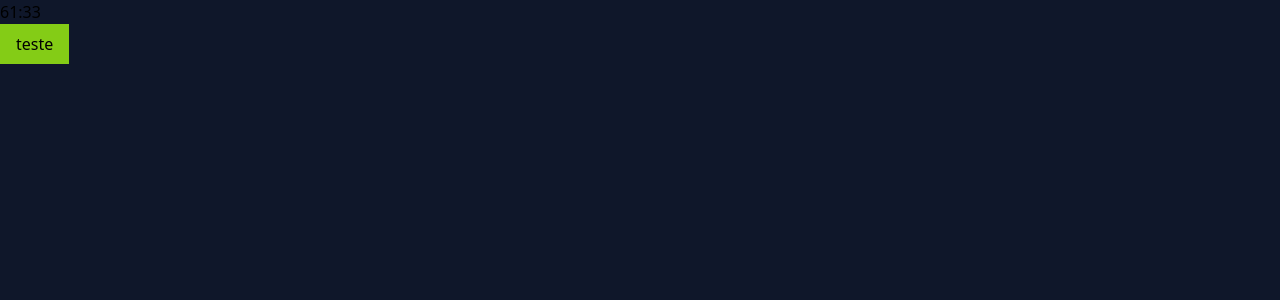
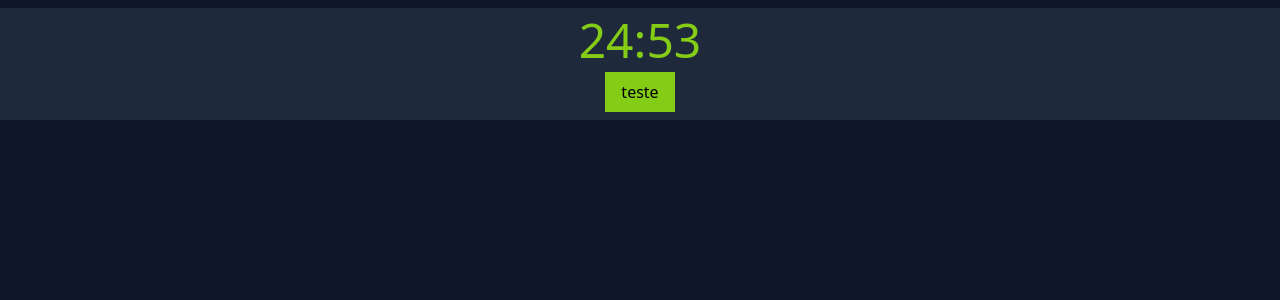
Before and after one commit to gabrielsantos7/Pomodoro-App, a React (Vite) app: page / in a window 1280 px wide. Shown: the top 300 px of the page. Built offline with nearby package versions, Linux system fonts and the light colour scheme.

Commit message:
✨ feat(timer): Add Timer component

```diff
--- a/src/App.tsx
+++ b/src/App.tsx
@@ -3,7 +3,7 @@ import { PomodoroTimer } from './components/pomodoro-timer';
 export default function App() {
   return (
     <div>
-      <PomodoroTimer defaultPomodoroTime={3700} />
+      <PomodoroTimer defaultPomodoroTime={1500} />
     </div>
   );
 }
--- a/src/components/pomodoro-timer.tsx
+++ b/src/components/pomodoro-timer.tsx
@@ -1,8 +1,8 @@
 import { useState } from 'react';
 import { PomodoroTimerProps } from '../models';
 import { useInterval } from '../hooks/useInterval';
-import { secondsToTime } from '../utils/seconds-to-time';
 import { Button } from './button';
+import { Timer } from './timer';
 
 export function PomodoroTimer(props: PomodoroTimerProps) {
   const [mainTime, setMainTime] = useState(props.defaultPomodoroTime);
@@ -11,9 +11,8 @@ export function PomodoroTimer(props: PomodoroTimerProps) {
     setMainTime(mainTime - 1);
   }, 1000);
   return (
-    <div>
-      <h2>{secondsToTime(mainTime)}</h2>
-
+    <div className="container bg-slate-800 mx-auto my-2 py-2 text-center">
+      <Timer mainTime={mainTime} />
       <Button
         text="teste"
         className="px-4 py-2 bg-lime-500"
--- /dev/null
+++ b/src/components/timer.tsx
@@ -0,0 +1,10 @@
+import { TimerProps } from "../models";
+import { secondsToTime } from "../utils/seconds-to-time";
+
+export function Timer(props: TimerProps) {
+  return(
+    <div>
+      <h1 className="text-5xl text-lime-500 pb-2">{secondsToTime(props.mainTime)}</h1>
+    </div>
+  );
+}
--- a/src/models.ts
+++ b/src/models.ts
@@ -7,3 +7,7 @@ export interface ButtonProps {
   className?: string;
   onClick?: () => void;
 }
+
+export interface TimerProps {
+  mainTime: number;
+}
```
